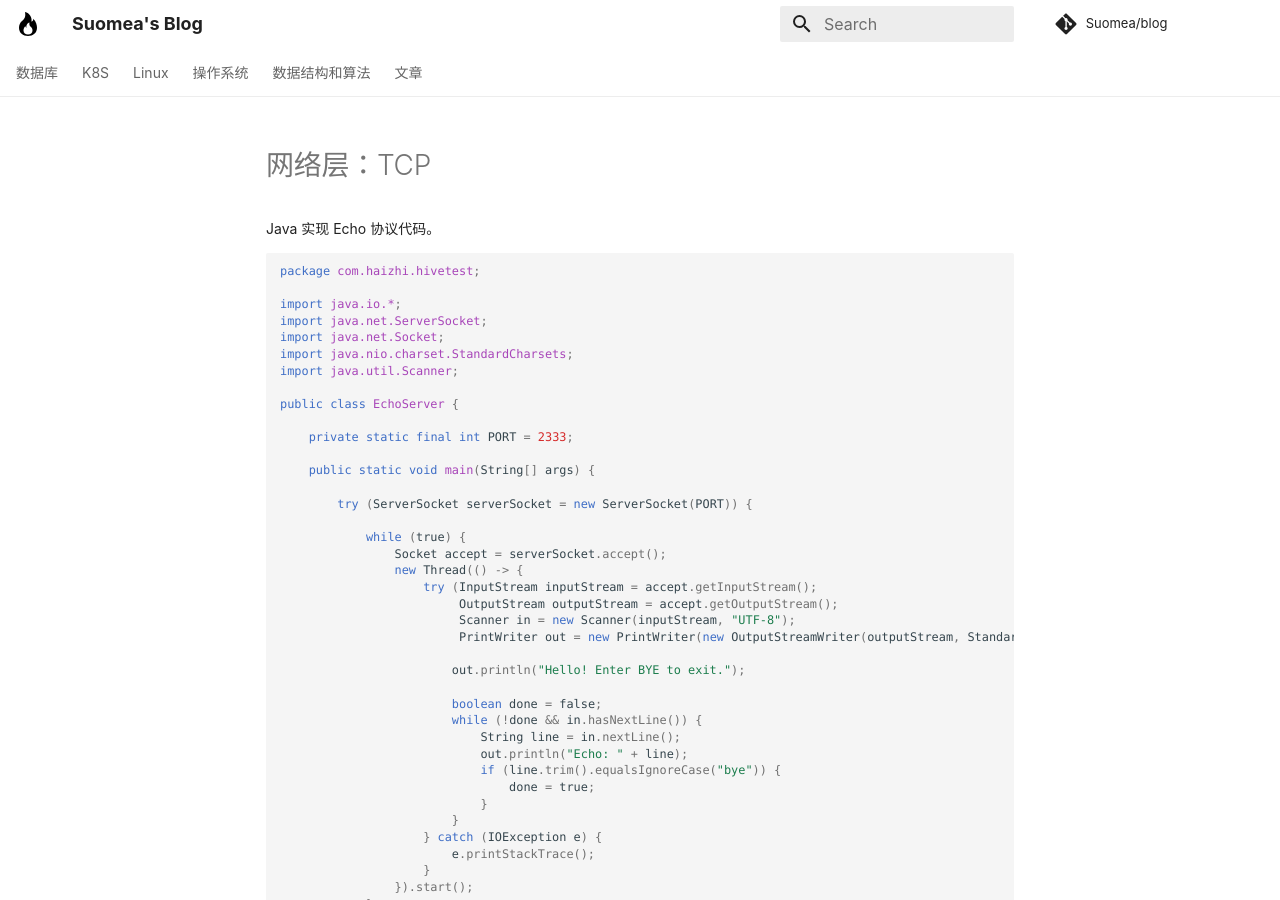
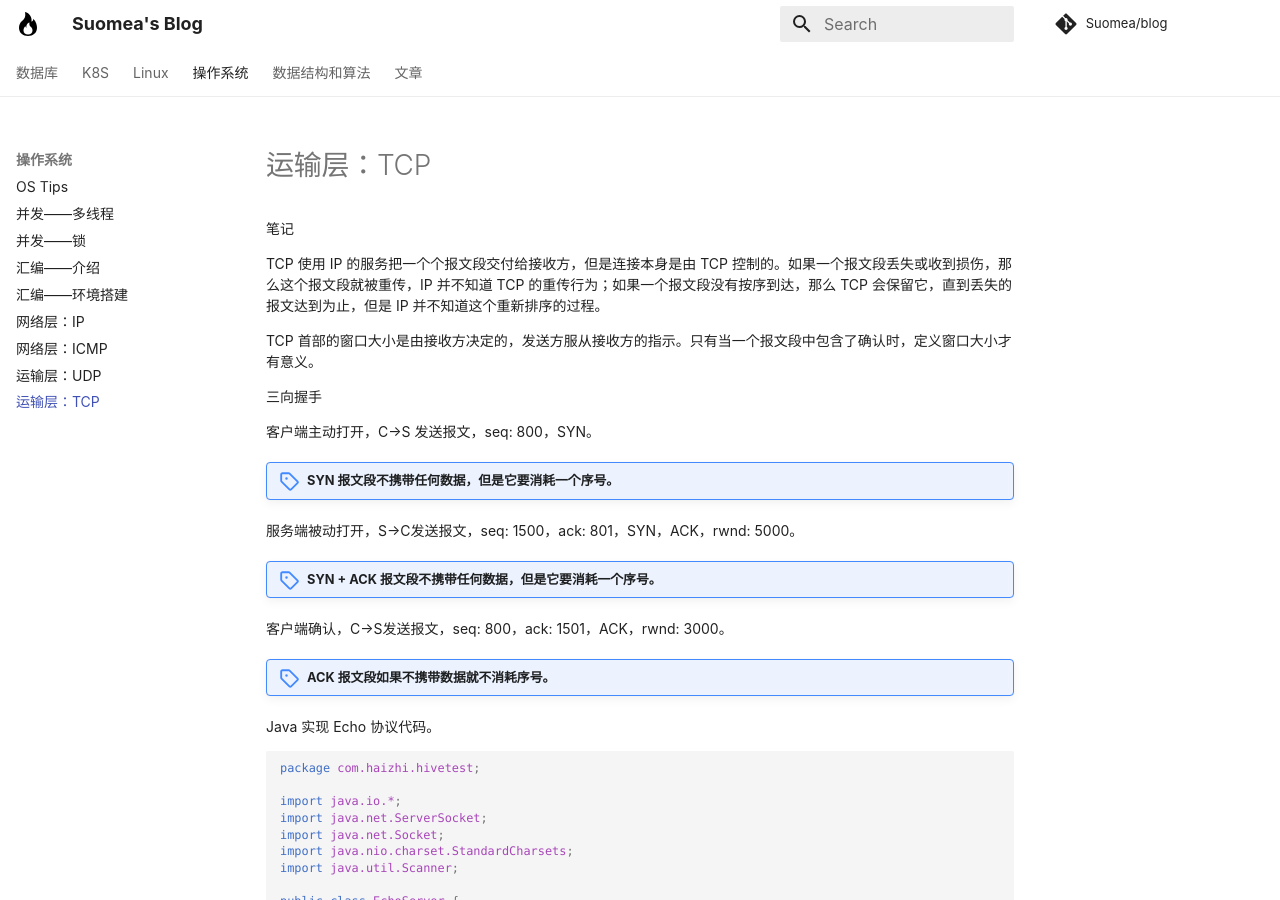
Before and after one commit to Suomea/blog, an MkDocs documentation site: the page built from docs/Network/运输层：TCP.md, in a window 1280 px wide and 900 px high. Built offline with MkDocs 1.6.1 and Material for MkDocs 9.7.7, drawn with Linux system fonts in a browser that asks for light colours; some web fonts are replaced; comment, search, counter and statistics services are not loaded.

Commit message:
增加 TCP 笔记。

````diff
--- a/docs/Network/网络层：TCP.md
+++ b/docs/Network/运输层：TCP.md
@@ -1,3 +1,24 @@
+
+笔记
+
+TCP 使用 IP 的服务把一个个报文段交付给接收方，但是连接本身是由 TCP 控制的。如果一个报文段丢失或收到损伤，那么这个报文段就被重传，IP 并不知道 TCP 的重传行为；如果一个报文段没有按序到达，那么 TCP 会保留它，直到丢失的报文达到为止，但是 IP 并不知道这个重新排序的过程。
+
+TCP 首部的窗口大小是由接收方决定的，发送方服从接收方的指示。只有当一个报文段中包含了确认时，定义窗口大小才有意义。
+
+三向握手
+
+客户端主动打开，C->S 发送报文，seq: 800，SYN。
+!!! note "SYN 报文段不携带任何数据，但是它要消耗一个序号。"
+
+服务端被动打开，S->C发送报文，seq: 1500，ack: 801，SYN，ACK，rwnd: 5000。
+!!! note "SYN + ACK 报文段不携带任何数据，但是它要消耗一个序号。"
+
+客户端确认，C->S发送报文，seq: 800，ack: 1501，ACK，rwnd: 3000。
+!!! note "ACK 报文段如果不携带数据就不消耗序号。"
+
+
+
+
 Java 实现 Echo 协议代码。
 ```java
 package com.haizhi.hivetest;
--- a/mkdocs.yml
+++ b/mkdocs.yml
@@ -69,9 +69,11 @@ nav:
       - OS/并发——锁.md
       - OS/汇编——介绍.md
       - OS/汇编——环境搭建.md
-      - OS/汇编——寄存器介绍.md
+    #   - OS/汇编——寄存器介绍.md
       - Network/网络层：IP.md
       - Network/网络层：ICMP.md
+      - Network/运输层：UDP.md
+      - Network/运输层：TCP.md
 #      - OS/并发——可视性的问题.md
 #      - OS/并发——条件变量.md
 #      - OS/并发——信号量.md
````
Also changed, not shown: 2 other files.
